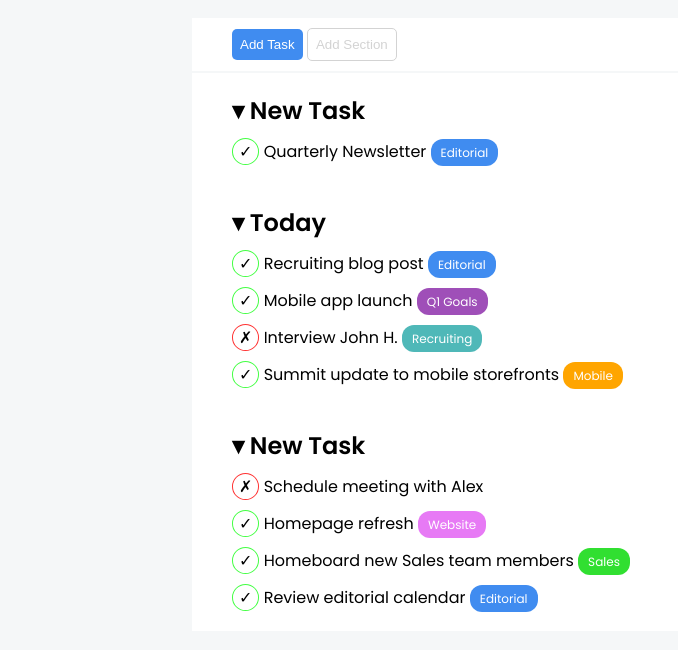
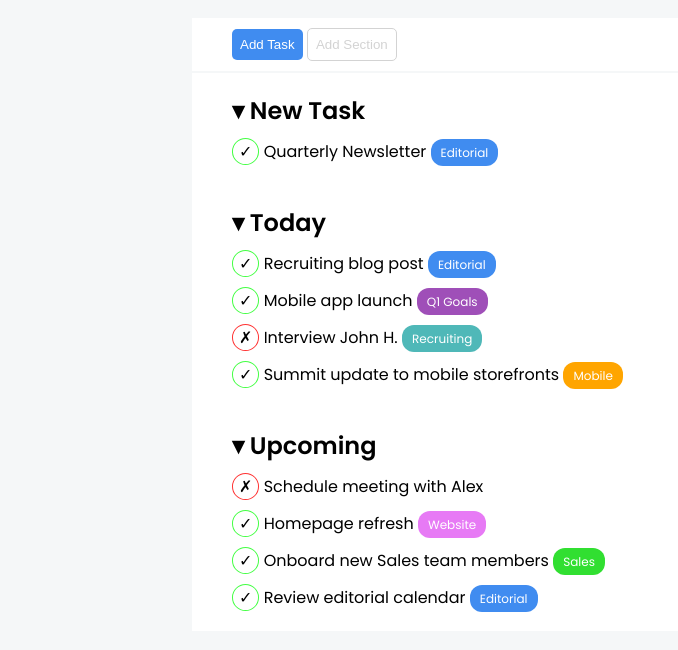
Before and after one commit to PaoloSergi/html-css-toboolist, a plain HTML site: page index.html in a window 1280 px wide. Shown: the part 102-752 px from the top of the page, without its empty margins (0-678 px from the left). Drawn offline with Linux system fonts and the light colour scheme.

Commit message:
completed

```diff
--- a/index.html
+++ b/index.html
@@ -85,7 +85,7 @@
             <section>
 
                 <!-- Titolo sezione -->
-                <h2>&dtrif; New Task</h2>
+                <h2>&dtrif; Upcoming</h2>
 
                 <!-- Elenco task -->
                 <div class="task">
@@ -101,7 +101,7 @@
 
                 <div class="task">
                     <div class="done">&checkmark;</div>
-                    <span>Homeboard new Sales team members</span>
+                    <span>Onboard new Sales team members</span>
                     <span class="sticker sales">Sales</span>
                 </div>
 
```
